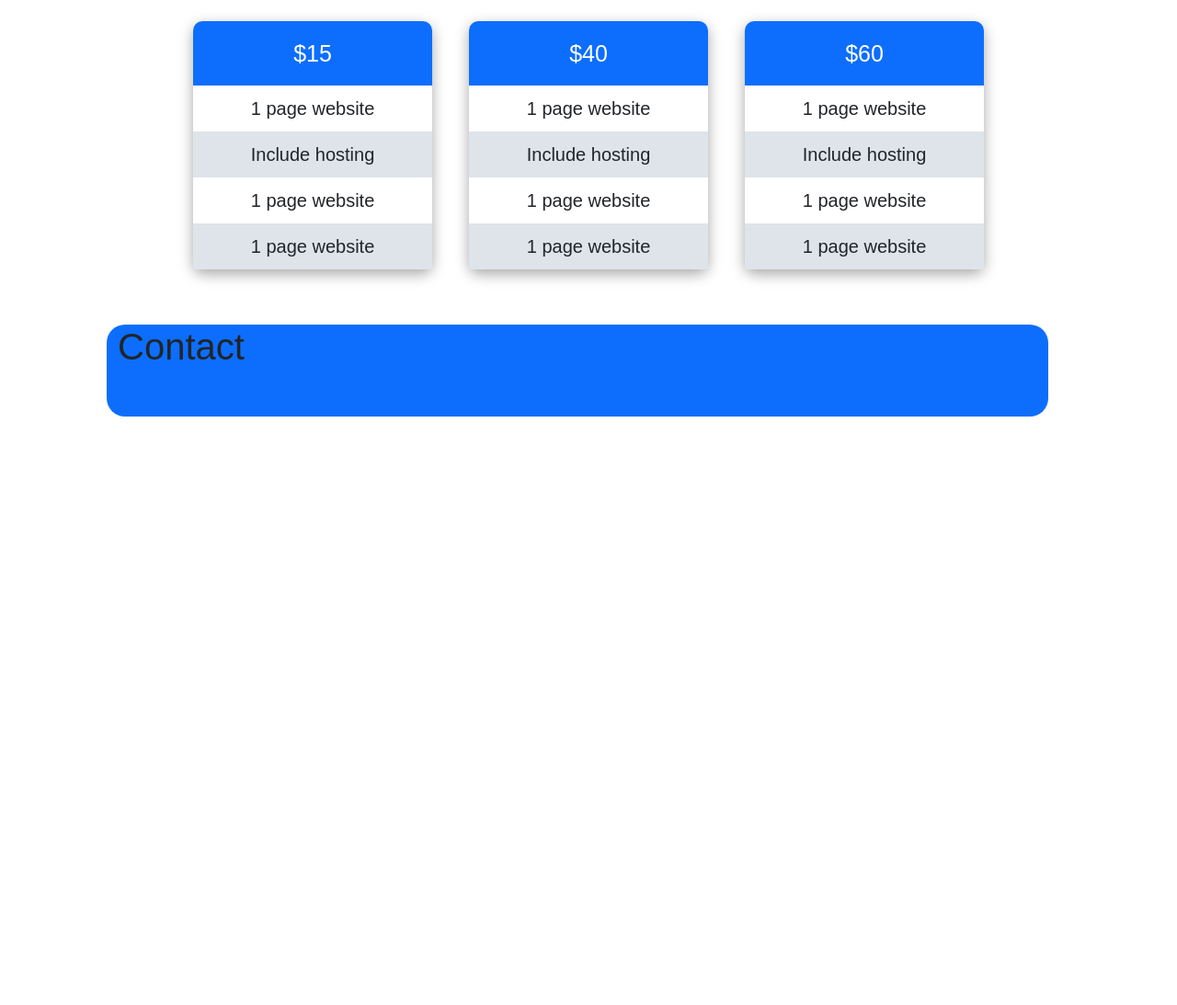
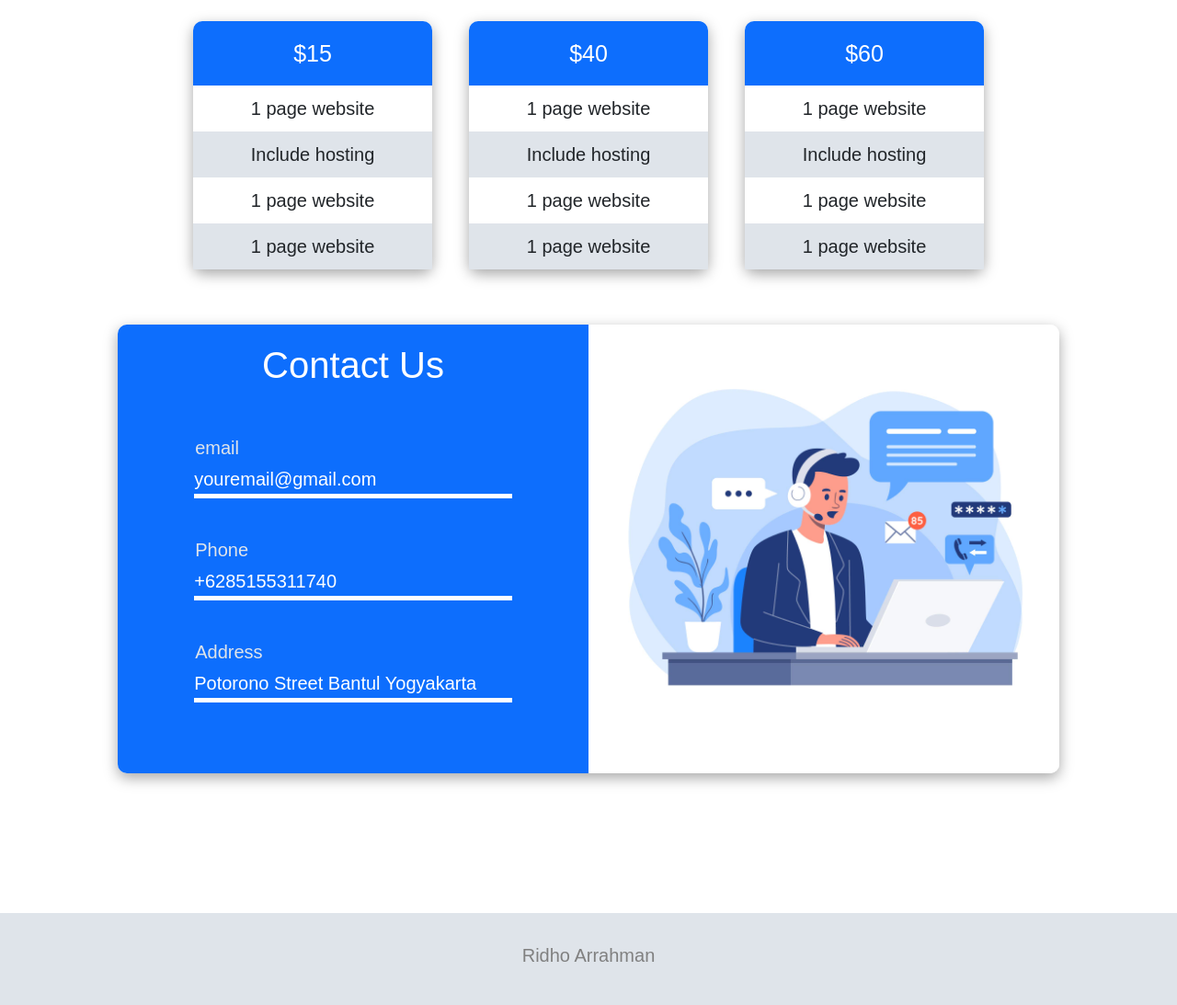
Before and after one commit to ridhoarrahmann/web-design-2, a plain HTML site: page index.html in a window 1280 px wide. Shown: the part 1986-3079 px from the top of the page at 92% size. Before the commit the page ends 2439 px from the top, so only its background shows below. Drawn offline with Linux system fonts and the light colour scheme; a web font is replaced by a local one.

Commit message:
update contact

```diff
--- a/index.html
+++ b/index.html
@@ -163,12 +163,42 @@
       </div>
 
     <div class="contact">
-      <div class="row">
-        <div class="contact-container ms-auto me-auto">
-          <h1>Contact</h1>
+      <div class="row contact-container ms-auto me-auto">
+
+        <div class=" col-md-6 col1">
+          <h1>Contact Us</h1>
+          <div class="form ms-auto me-auto">
+            <div class="contact-item">
+              <label for="contact-email">email</label>
+
+              <input type="text" value="youremail@gmail.com" id="contact-email" readonly>
+            </div>
+            <div class="contact-item">
+              <label for="contact-phone">Phone</label>
+
+              <input type="text" value="+6285155311740" id="contact-phone" readonly>
+            </div>
+            <div class="contact-item">
+              <label for="contact-address">Address</label>
+
+              <input type="text" value="Potorono Street Bantul Yogyakarta" id="contact-address" readonly>
+            </div>
+          </div>
+        </div>
+        <div class="col-md-6 col2">
+          <img src="assets/5124556.jpg" alt="">
         </div>
       </div>
     </div>
 
+    <!-- footer -->
+    <br>
+    <br>
+    <br>
+    <div class="footer">
+      <h5>Ridho Arrahman</h5>
+      </div>
+
+    </div>
 </body>
 </html>
--- a/style.css
+++ b/style.css
@@ -232,9 +232,70 @@ padding: 50px 40px 50px 40px;
 }
 .contact-container{
     width: 80%;
+    box-shadow: rgba(0, 0, 0, 0.35) 0px 5px 15px;
+
+    border-radius: 10px;
+
+}
+.contact h1{
+    color: white;
+    text-align: center;
+    margin-bottom: 50px;
+
+}
+.contact img{
+    object-fit: cover;
+    width: 100%;
+    height: 100%;
+}
+
+.contact .col1{
+    background-color: #0d6efd;
+    border-radius: 10px 0 0 10px;
+    padding: 20px 40px 20px 40px;
+
+}
+.contact .col2{
+    background-color: white;
+    border-radius: 0 10px 10px 0;
+}
+.contact input{
+    width: 100%;
+    font-size: 20px;
+    outline: 0;
+    border-width: 0 0 5px;
+    border-color: white;
+    background-color: transparent;
+    padding: 0;
+    color: white;
+    padding: 1px 0 1px 0;
+    margin-top: 2px;
+
+}
+.form{
+    width: 80%;
+
+}
+.form label{
+    display: block;
+    font-size: 20px;
+    color: #dfe4ea;
+    padding: 1px;
+}
+.contact .contact-item{
+    margin-top: 40px;
+}
+.footer{
+    width: 100%;
+    margin-top: 80px;
     height: 100px;
-    background-color:#0d6efd;
-    border-radius: 20px;
+    background-color: #dfe4ea;
+    text-align: center;
+    color: gray;
+    font-size: 30px;
+    display: flex;
+    align-items: center;
+    justify-content: center;
 }
 @media (min-width: 992px) {
    .pricing .item{
```
Also changed, not shown: assets/5124556.jpg (added), credits.txt (added).
